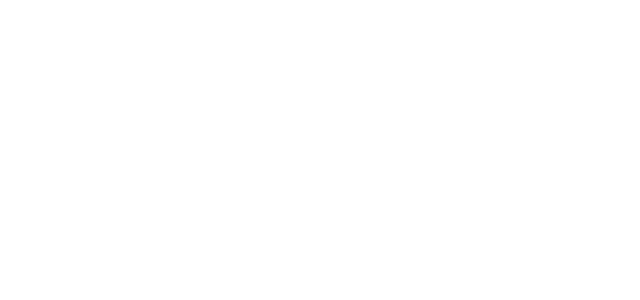
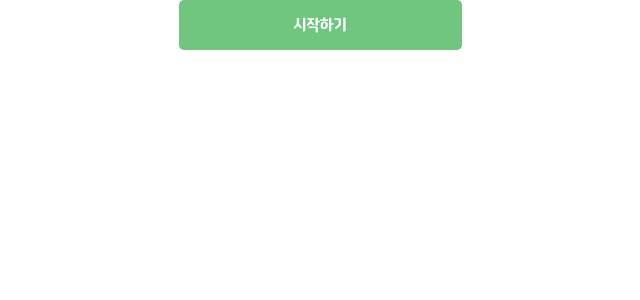
Before and after one commit to plants-studio/dimitest-frontend-v1, a React (Create React App) app: page / in a window 1280 px wide. Shown: the top 300 px of the page, without its empty margins (320-960 px from the left). Built offline with nearby package versions, Linux system fonts and the light colour scheme.

Commit message:
feat: home container

```diff
--- a/src/pages/Home.tsx
+++ b/src/pages/Home.tsx
@@ -1,10 +1,30 @@
 import React from 'react';
+import styled from 'styled-components';
+
+import LargeButton from '../components/LargeButton';
+
+const Wrapper = styled.div`
+  display: flex;
+  width: 100%;
+  height: 100%;
+  justify-content: center;
+`;
+
+const Container = styled.div`
+  display: flex;
+  width: 100%;
+  height: 100%;
+  max-width: 360px;
+  justify-content: center;
+`;
 
 const Home: React.FC = () => (
   <>
-    {
-      // STUB Generated default code
-    }
+    <Wrapper>
+      <Container>
+        <LargeButton>시작하기</LargeButton>
+      </Container>
+    </Wrapper>
   </>
 );
 
```
